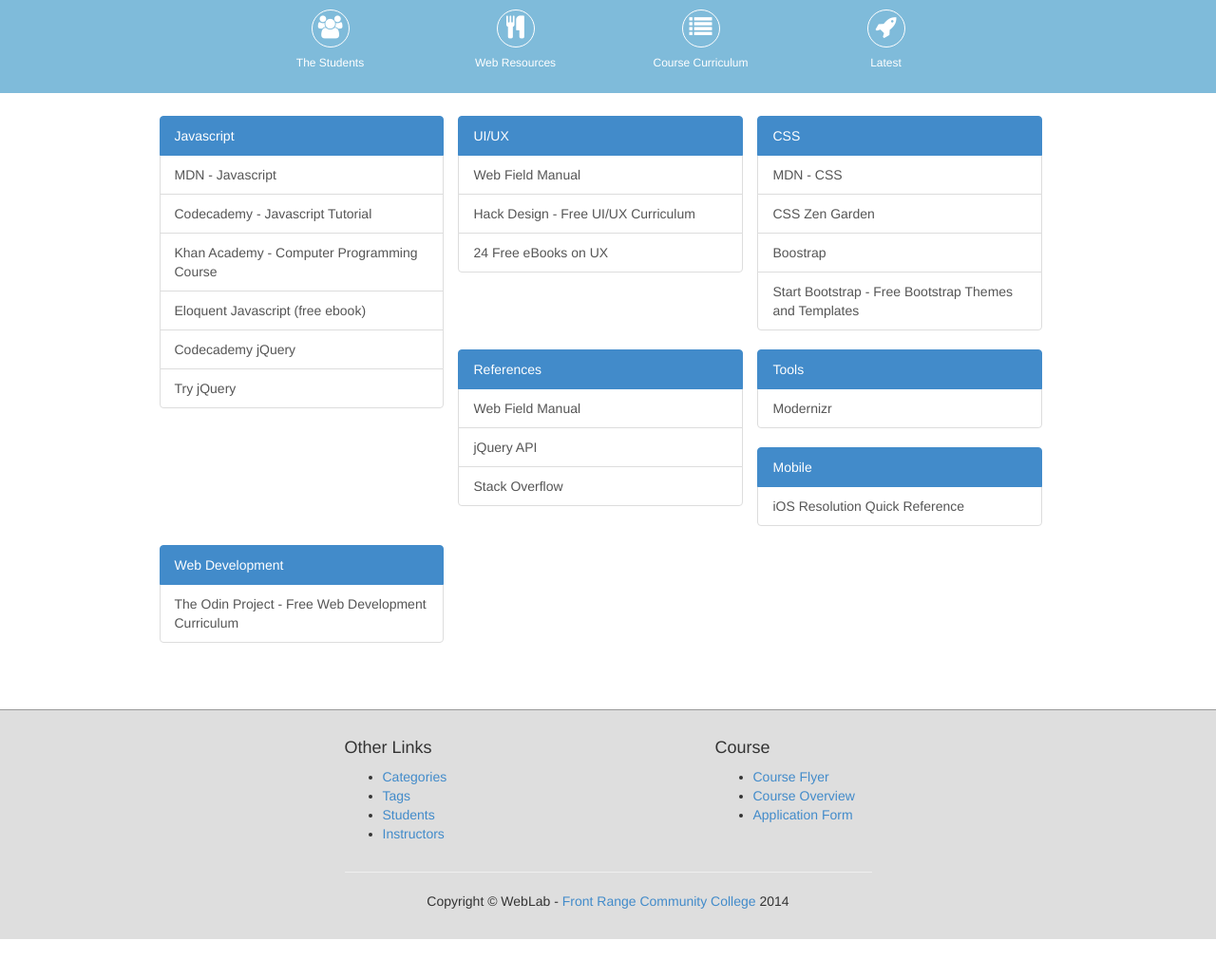
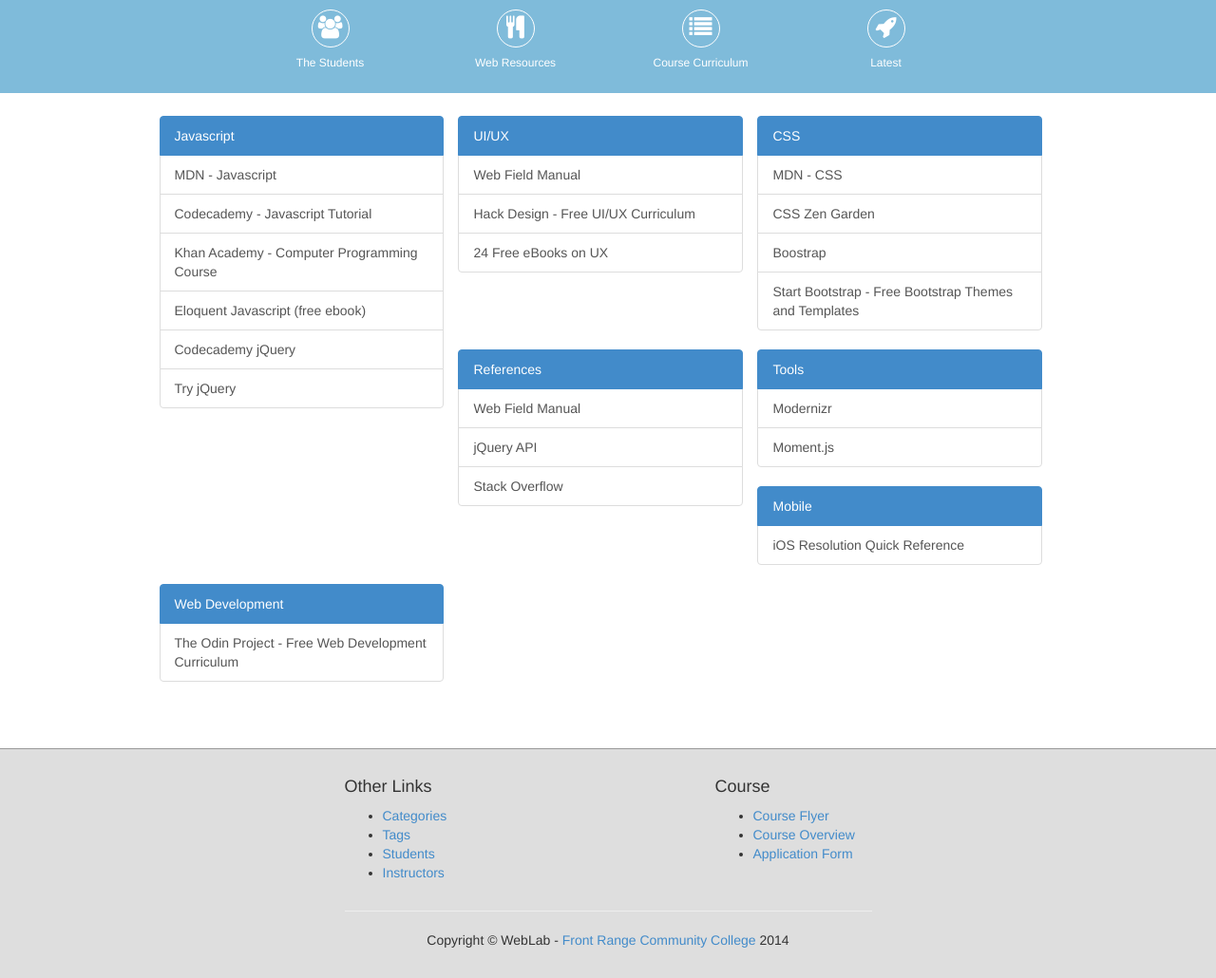
Before and after one commit to WebDevBootcamp/WebDevBootcamp.github.io, a Jekyll site: the page built from resources/index.html, in a window 1280 px wide. Shown: the whole page at 95% size. Built offline with Jekyll 4.4.1, drawn with Linux system fonts in a browser that asks for light colours; before the commit the page ends 989 px from its top, so only the background shows below that.

Commit message:
added momentJS to resources

```diff
--- a/_data/resources.yml
+++ b/_data/resources.yml
@@ -42,6 +42,8 @@
   links:
     - name: Modernizr
       url: http://modernizr.com/
+    - name: Moment.js
+      url: http://momentjs.com/
 - type: Mobile
   links:
     - name: iOS Resolution Quick Reference
```
